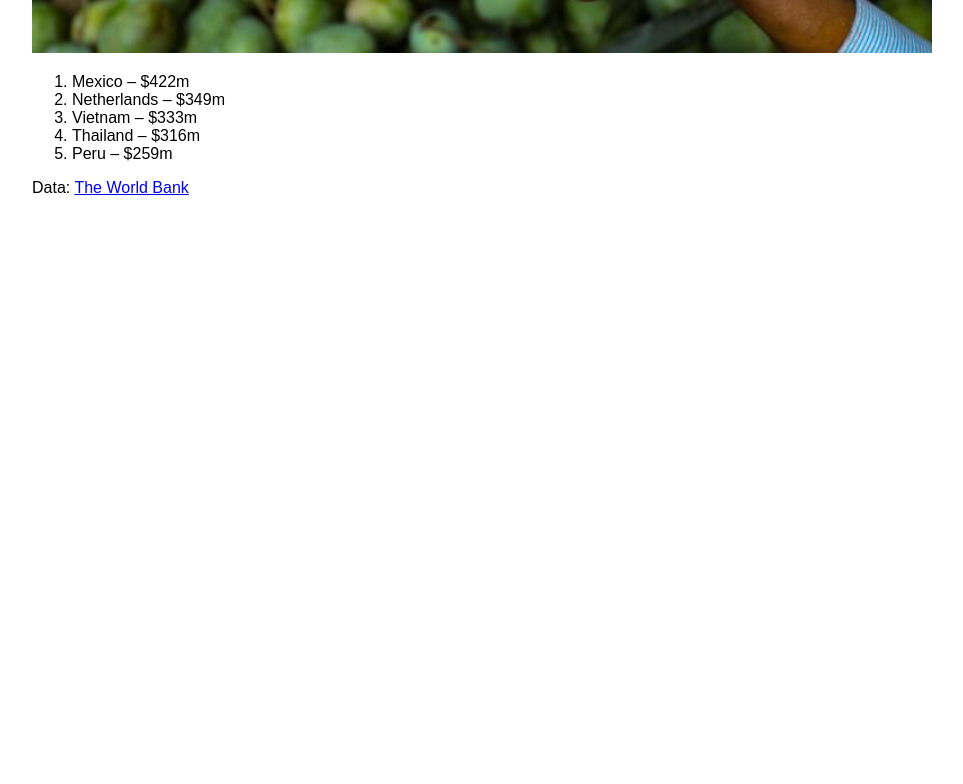
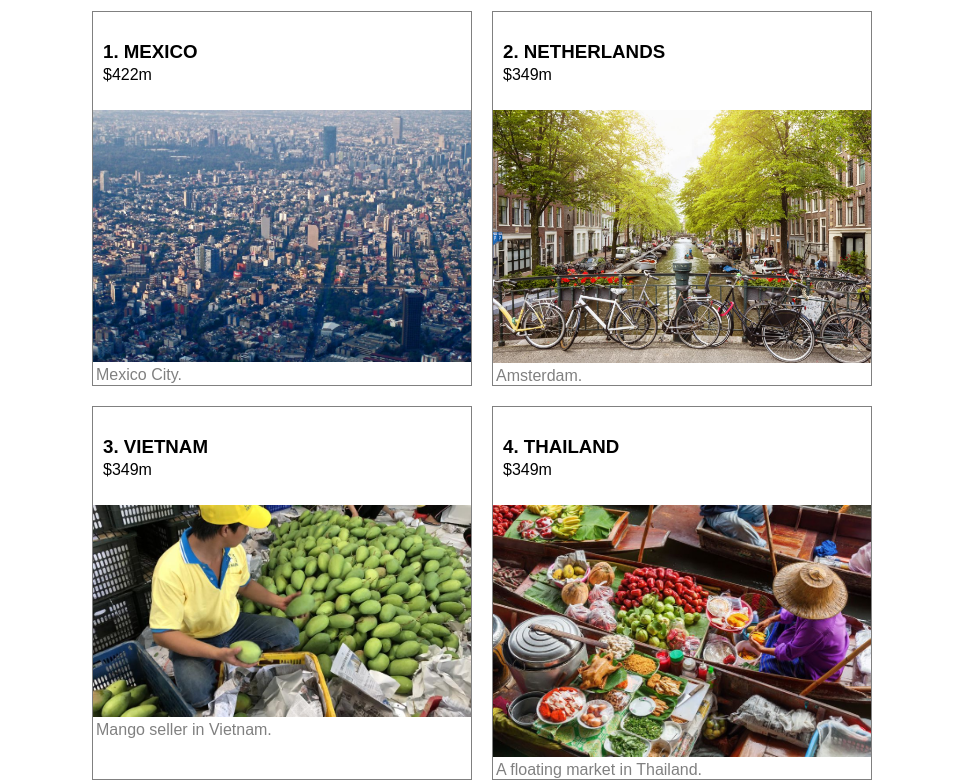
Before and after one commit to nsonnad/gui-test, a plain HTML site: page index.html in a window 1280 px wide. Shown: the part 541-1325 px from the top of the page, without its empty margins (158-1121 px from the left). Before the commit the page ends 800 px from the top, so only its background shows below. Drawn offline with Linux system fonts and the light colour scheme.

Commit message:
make it responsive

```diff
--- a/index.html
+++ b/index.html
@@ -2,34 +2,78 @@
 <html lang="en" dir="ltr">
   <head>
     <meta charset="utf-8">
+    <link rel="stylesheet" href="styles.css">
     <title>The world's top mango exporters</title>
-    <style>
-      body {
-        font-family: sans-serif;
-      }
-      article {
-        max-width: 900px;
-        margin: 0 auto;
-      }
-      img {
-        width: 100%;
-      }
-      h1 {
-        font-size: 32px;
-      }
-    </style>
   </head>
   <body>
     <article>
       <h1>The world's top mango exporters</h1>
       <img src="img/mango.jpeg" alt="An image of a person's hands holding mangoes.">
-      <ol>
-        <li>Mexico – $422m</li>
-        <li>Netherlands – $349m</li>
-        <li>Vietnam – $333m</li>
-        <li>Thailand – $316m</li>
-        <li>Peru – $259m</li>
-      </ol>
+
+      <!-- responsive list of image cards with info -->
+      <div class="img-list">
+
+        <!-- list item #1 -->
+        <div class="img-list-item">
+          <div class="img-list-text">
+            <h3>1. Mexico</h3>
+            <p>$422m</p>
+          </div>
+          <figure>
+            <img src="img/mexico.jpg" alt="An image of Mexico City.">
+            <figcaption>Mexico City.</figcaption>
+          </figure>
+        </div>
+
+        <!-- list item #2 -->
+        <div class="img-list-item">
+          <div class="img-list-text">
+            <h3>2. Netherlands</h3>
+            <p>$349m</p>
+          </div>
+          <figure>
+            <img src="img/netherlands.jpg" alt="An image of bikes on a bridge over a canal in Amsterdam.">
+            <figcaption>Amsterdam.</figcaption>
+          </figure>
+        </div>
+
+        <!-- list item #3 -->
+        <div class="img-list-item">
+          <div class="img-list-text">
+            <h3>3. Vietnam</h3>
+            <p>$349m</p>
+          </div>
+          <figure>
+            <img src="img/vietnam.jpg" alt="An image of bikes on a bridge over a canal in Amsterdam.">
+            <figcaption>Mango seller in Vietnam.</figcaption>
+          </figure>
+        </div>
+
+        <!-- list item #4 -->
+        <div class="img-list-item">
+          <div class="img-list-text">
+            <h3>4. Thailand</h3>
+            <p>$349m</p>
+          </div>
+          <figure>
+            <img src="img/thailand.jpg" alt="An image of bikes on a bridge over a canal in Amsterdam.">
+            <figcaption>A floating market in Thailand.</figcaption>
+          </figure>
+        </div>
+
+        <!-- list item #5 -->
+        <div class="img-list-item">
+          <div class="img-list-text">
+            <h3>5. Peru</h3>
+            <p>$349m</p>
+          </div>
+          <figure>
+            <img src="img/peru.jpg" alt="An image of bikes on a bridge over a canal in Amsterdam.">
+            <figcaption>A market in Cusco.</figcaption>
+          </figure>
+        </div>
+
+      </div>
       <p>
       Data:
         <a href="https://wits.worldbank.org/trade/comtrade/en/country/ALL/year/2018/tradeflow/Exports/partner/WLD/product/080450">
--- /dev/null
+++ b/styles.css
@@ -0,0 +1,54 @@
+body {
+  font-family: sans-serif;
+}
+h1 {
+  font-size: 32px;
+}
+article {
+  /* to center content */
+  max-width: 800px;
+  margin-left: auto;
+  margin-right: auto;
+}
+img {
+  max-width: 100%;
+}
+div.img-list {
+  display: flex;
+  flex-direction: row;
+  flex-wrap: wrap;
+}
+div.img-list .img-list-text {
+  padding: 10px;
+}
+div.img-list-item {
+  border: 1px solid gray;
+  margin: 10px;
+  flex: 40%;
+}
+div.img-list img {
+  object-fit: cover;
+}
+div.img-list figure {
+  margin: 0;
+  width: 100%;
+  padding: 0;
+  overflow: hidden;
+}
+div.img-list figcaption {
+  padding-left: 3px;
+  color: gray;
+}
+div.img-list h3 {
+  text-transform: uppercase;
+  margin-bottom: 0;
+}
+div.img-list p {
+  margin-top: 3px;
+}
+
+@media (max-width: 800px) {
+  div.img-list-item {
+    flex: 100%;
+  }
+}
```
Also changed, not shown: img/mexico.jpg (added), img/netherlands.jpg (added), img/peru.jpg (added), img/thailand.jpg (added), img/vietnam.jpg (added).
